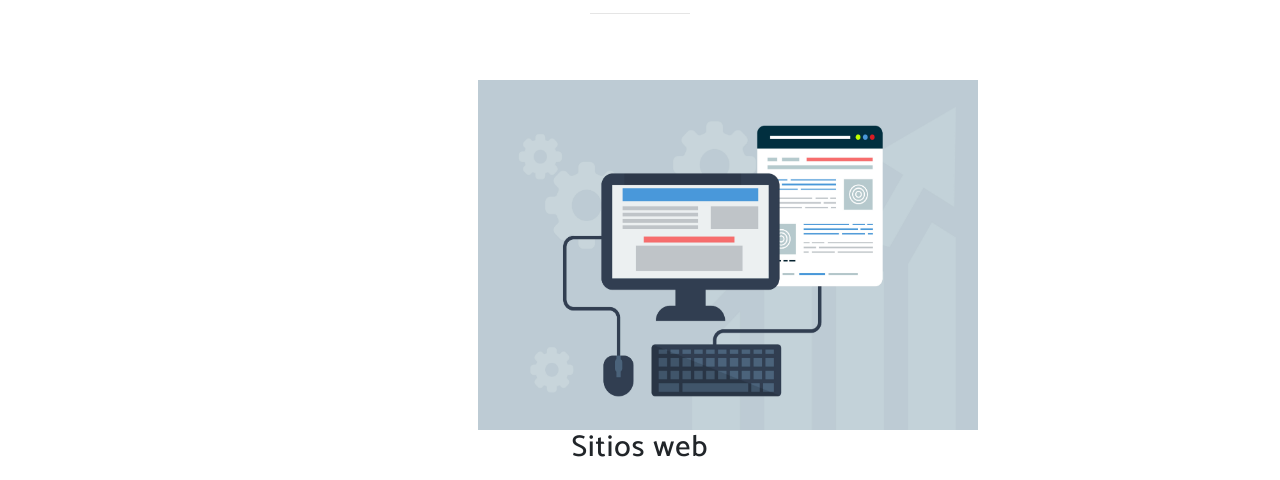
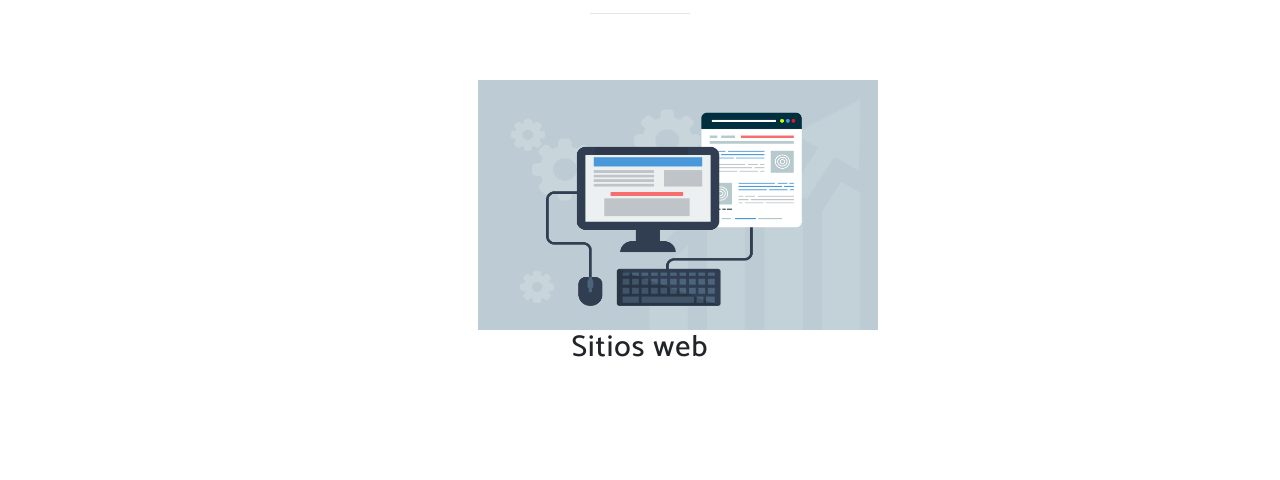
Before and after one commit to yeddar/portfolio, a website with bundled scripts: page index.html in a window 1280 px wide. Shown: the part 2861-3341 px from the top of the page. Built offline with nearby package versions, Linux system fonts and the light colour scheme; files whose address does not match are found by name; a web font is replaced by a local one.

Commit message:
Update index.html

```diff
--- a/index.html
+++ b/index.html
@@ -151,20 +151,20 @@
             <hr>
             <div class="row">
               <div class="feature-item">
-                <a class="badge-link" href="#"><img src="img/webdesign.jpg" width="500" height="350" alt=""></a> <br>
+                <a class="badge-link" href="#"><img src="img/webdesign.jpg" width="400" height="250" alt=""></a> <br>
                 <h3>Sitios web</h3>
               </div>
             </div>
             <div class="row">
               <div class="col-lg-6">
                 <div class="feature-item"><br>
-                  <a class="badge-link" href="https://www.toldosvalls.com"><img src="img/toldosweb.png" width="250" height="150" alt=""></a>
+                  <a class="badge-link" href="https://www.toldosvalls.com"><img src="img/toldosweb.png" width="250" height="150" alt=""></a><br>
                   <a href="https://www.toldosvalls.com" class="btn btn-outline-black btn-xl js-scroll-trigger" target="_blank"> toldosvalls.com </a><br><br>
                 </div>
               </div>
               <div class="col-lg-6">
                 <div class="feature-item"><br>
-                  <a class="badge-link" href="https://www.inmobiliariasanfrancisco.com"><img src="img/inmoweb.png" width="250" height="150" alt=""></a>
+                  <a class="badge-link" href="https://www.inmobiliariasanfrancisco.com"><img src="img/inmoweb.png" width="250" height="150" alt=""></a><br>
                   <a href="https://www.inmobiliariasanfrancisco.com" class="btn btn-outline-black btn-xl js-scroll-trigger" target="_blank"> inmobiliariasanfrancisco.com </a><br><br>
                 </div>
               </div>
```
